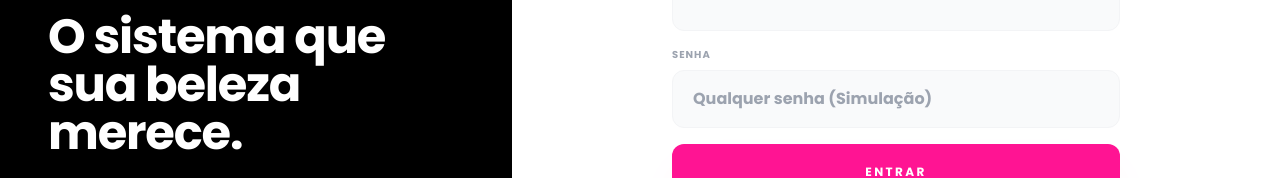
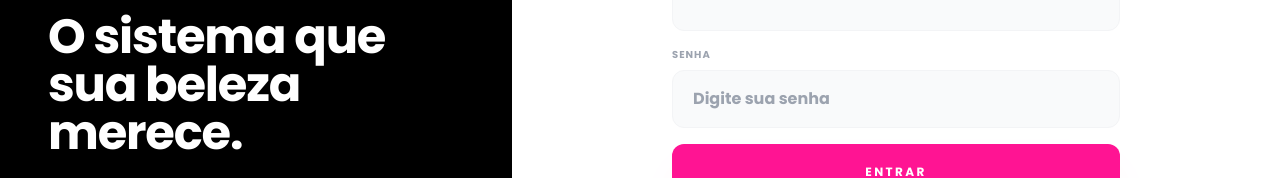
Before and after one commit to mmanuelaprado/pradoagenda, a React (Vite) app: page / in a window 1280 px wide. Both pictures are taken after a click on the button "ENTRAR". Shown: the part 319-497 px from the top of the page. Built offline with nearby package versions, Linux system fonts and the light colour scheme.

Commit message:
refactor: Update password input placeholder
Change placeholder text for the password input field from "Qualquer senha (Simulação)" to "Digite sua senha" for better clarity and user experience.

```diff
--- a/views/AuthView.tsx
+++ b/views/AuthView.tsx
@@ -89,7 +89,7 @@ const AuthView: React.FC<AuthViewProps> = ({ type, onToggle, onAuth }) => {
             </div>
             <div>
               <label className="block text-[10px] font-black uppercase tracking-widest text-gray-400 mb-2">Senha</label>
-              <input required type="password" placeholder="Qualquer senha (Simulação)" className="w-full px-5 py-4 rounded-xl border border-gray-100 bg-gray-50 focus:ring-2 focus:ring-[#FF1493] outline-none font-bold" value={formData.password} onChange={e => setFormData({...formData, password: e.target.value})} />
+              <input required type="password" placeholder="Digite sua senha" className="w-full px-5 py-4 rounded-xl border border-gray-100 bg-gray-50 focus:ring-2 focus:ring-[#FF1493] outline-none font-bold" value={formData.password} onChange={e => setFormData({...formData, password: e.target.value})} />
             </div>
             <button
               disabled={loading}
```
